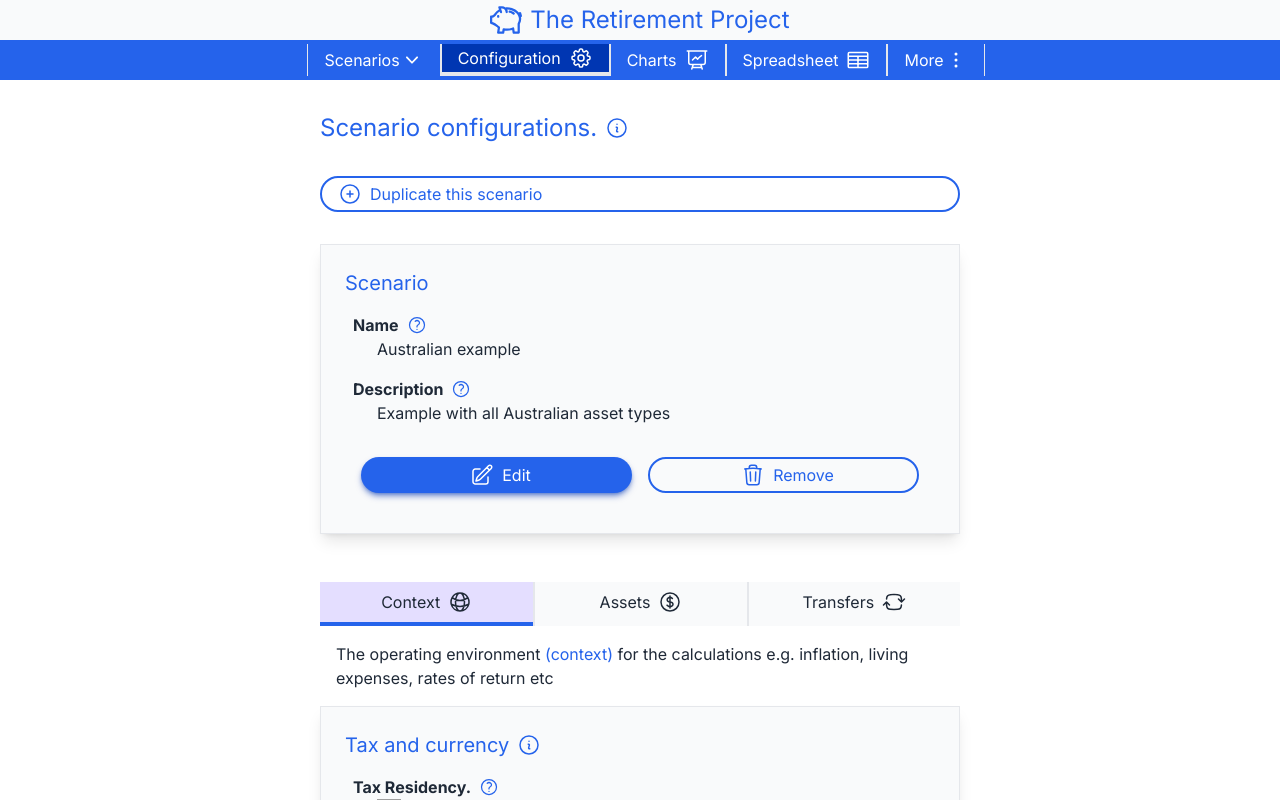
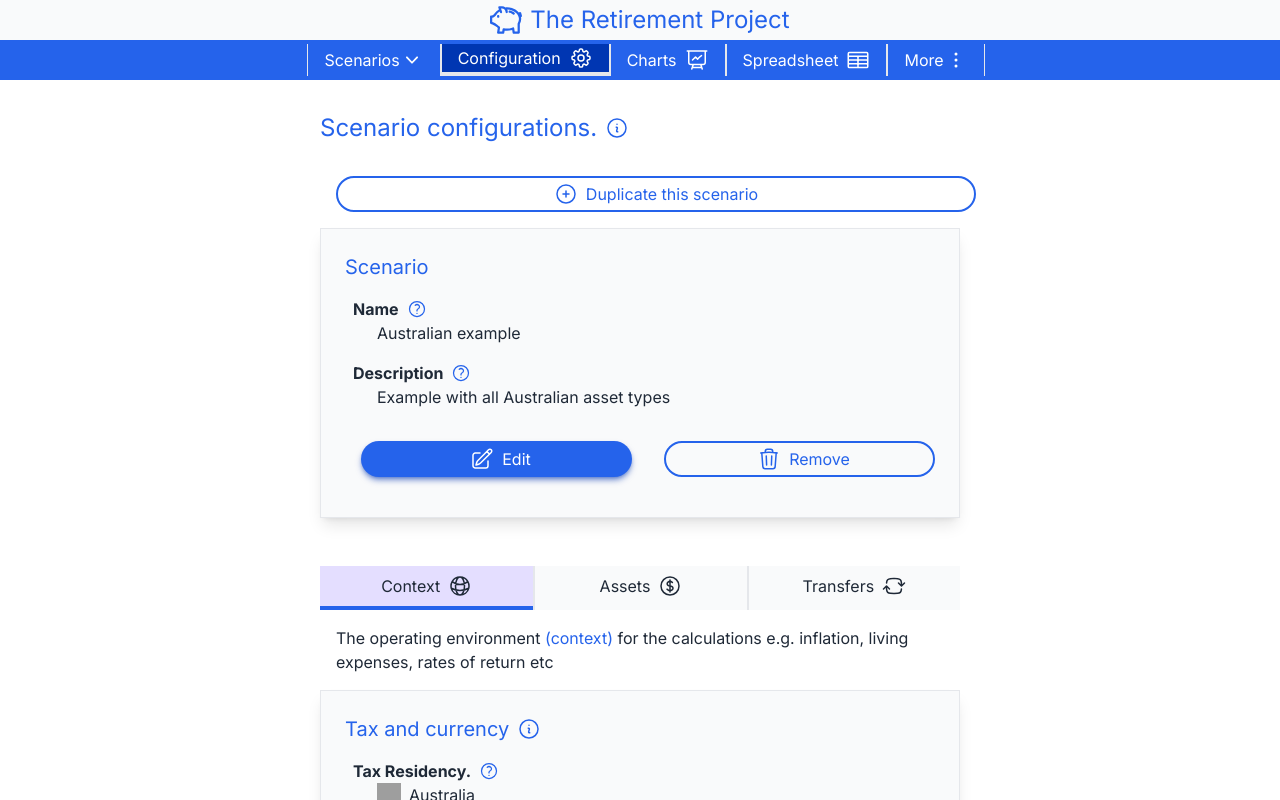
Before and after one commit to soapy-dns/retirement-calc, a Next.js app: page /config in a window 1280 px wide. Shown: the top 800 px of the page. Built offline with nearby package versions, Linux system fonts and the light colour scheme; grey boxes are pictures that could not be loaded.

Commit message:
make tertiary button centered, word break on asset description

```diff
--- a/app/(withCalculation)/(withNavBar)/(withContainer)/(config)/assets/AssetSummary.tsx
+++ b/app/(withCalculation)/(withNavBar)/(withContainer)/(config)/assets/AssetSummary.tsx
@@ -81,7 +81,7 @@ export const AssetSummary = ({ asset, owners, removeAllowed }: IAssetItemDisplay
             )}
             <p className="flex gap-2">
               <b>Description:</b>
-              {description}
+              <div className="break-words">{description}</div>
             </p>
             {asset.className === "Salary" || asset.className === "AuDefinedBenefits" ? (
               <p className="flex gap-2">
--- a/app/(withCalculation)/(withNavBar)/(withContainer)/config/page.tsx
+++ b/app/(withCalculation)/(withNavBar)/(withContainer)/config/page.tsx
@@ -40,7 +40,7 @@ const ConfigPage: React.FC = () => {
         </h1>
       </div>
 
-      <div className="mb-4 flex justify-center">
+      <div className="mb-4">
         <Button buttonType={ButtonType.secondary} onClick={handleAdd}>
           <div className="flex items-center gap-2">
             <PlusCircleIcon className="h-6 w-6" />
--- a/app/ui/components/common/Button.tsx
+++ b/app/ui/components/common/Button.tsx
@@ -43,7 +43,7 @@ export const Button: React.FC<IButton> = ({ buttonType, disabled = false, onClic
       <button
         onClick={handleOnClick}
         disabled={disabled}
-        className="display-block w-full my-4 rounded-full border-2  border-primary  py-1 px-4 text-primary  disabled:opacity-40 focus:outline-none focus:ring-1 focus:ring-offset-2 focus:ring-opacity-75 focus:ring-primary"
+        className="display-block w-full my-4 mx-4 rounded-full border-2  border-primary  py-1 px-4 text-primary  disabled:opacity-40 focus:outline-none focus:ring-1 focus:ring-offset-2 focus:ring-opacity-75 focus:ring-primary flex flex-row justify-center"
       >
         {children}
       </button>
@@ -51,11 +51,7 @@ export const Button: React.FC<IButton> = ({ buttonType, disabled = false, onClic
   } else {
     // This has a different y margin than the other buttons which may not be good
     return (
-      <button
-        onClick={handleOnClick}
-        disabled={disabled}
-        className="display-block w-full py-1 text-primary  disabled:opacity-40"
-      >
+      <button onClick={handleOnClick} disabled={disabled} className="py-1 text-primary  disabled:opacity-40">
         {children}
       </button>
     )
```
